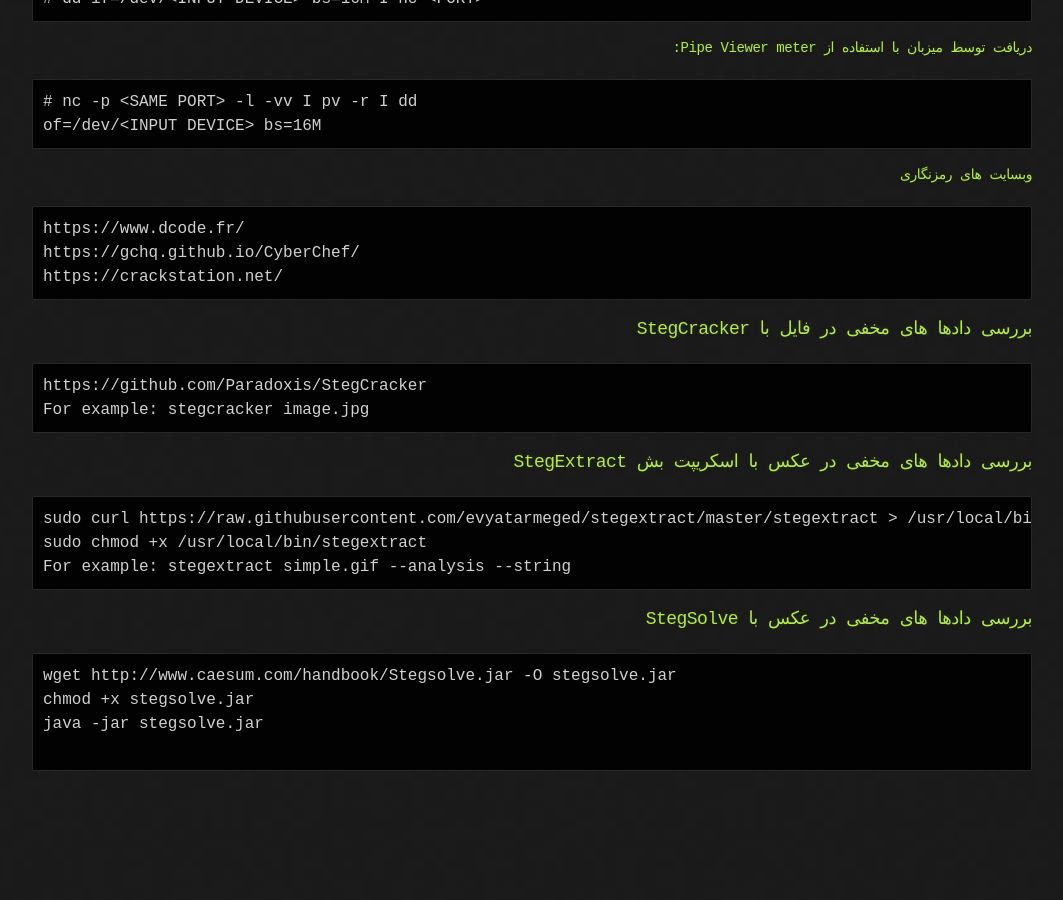
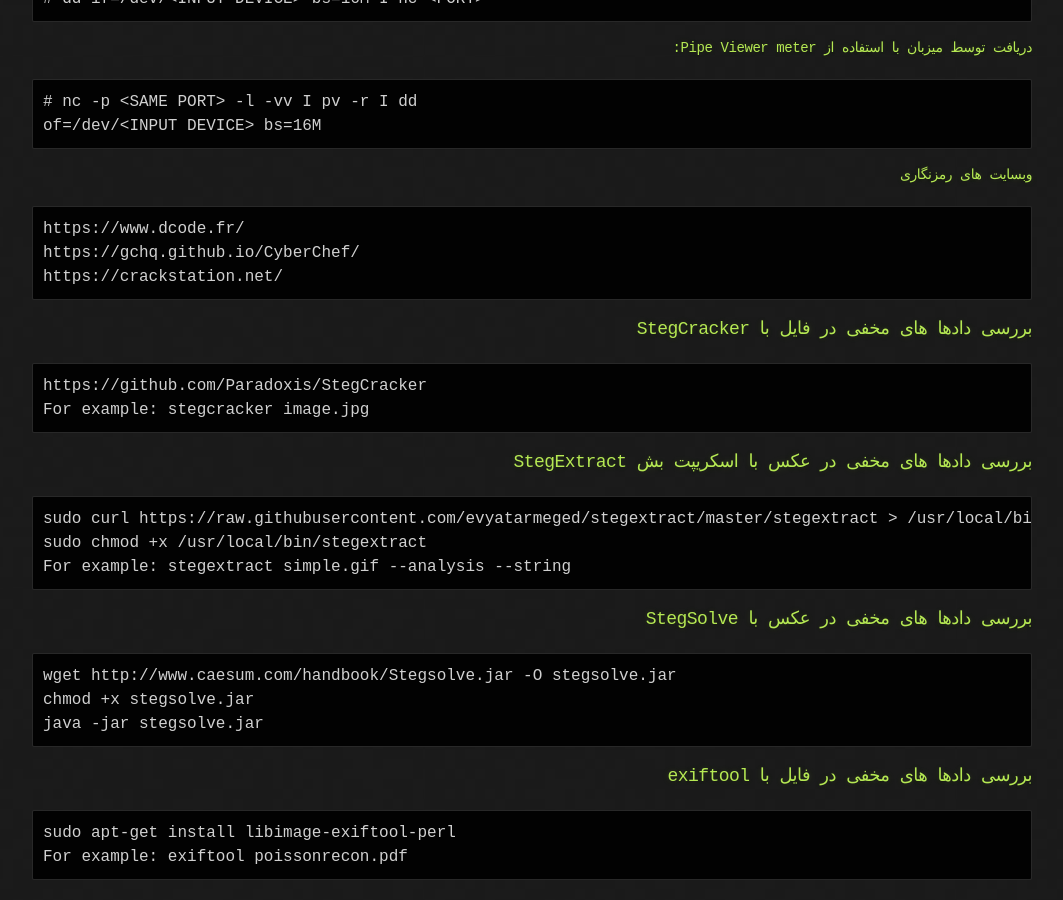
Before and after one commit to irblueteam/blue-team, a Jekyll site: the page built from respond-analysis.md, in a window 1280 px wide and 900 px high, scrolled down 23884 px. Shown: the whole window, without its empty margins (108-1171 px from the left). Built offline with Jekyll 4.4.1, drawn with Linux system fonts in a browser that asks for light colours; some web fonts are replaced; our own code applies the rules of GitHub Pages for plain Markdown files; before the commit the page ends 24675 px from its top, so only the background shows below that.

Commit message:
exiftool

````diff
--- a/respond-analysis.md
+++ b/respond-analysis.md
@@ -1227,5 +1227,11 @@
 wget http://www.caesum.com/handbook/Stegsolve.jar -O stegsolve.jar
 chmod +x stegsolve.jar
 java -jar stegsolve.jar
+```
 
+### بررسی دادها های مخفی در فایل با exiftool
+
+```text
+sudo apt-get install libimage-exiftool-perl
+For example: exiftool poissonrecon.pdf
 ```
````
